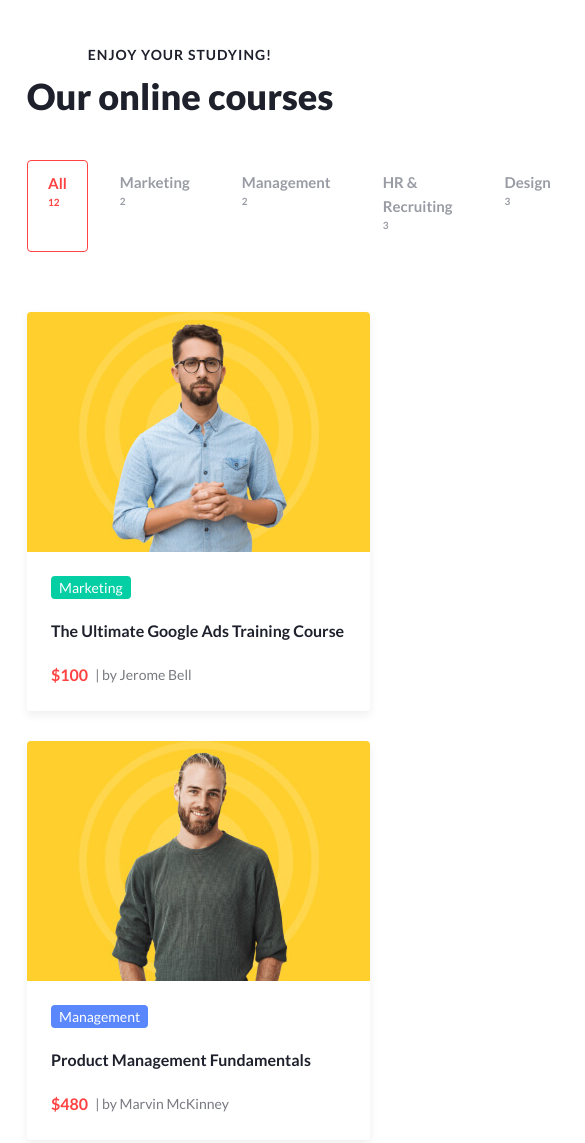
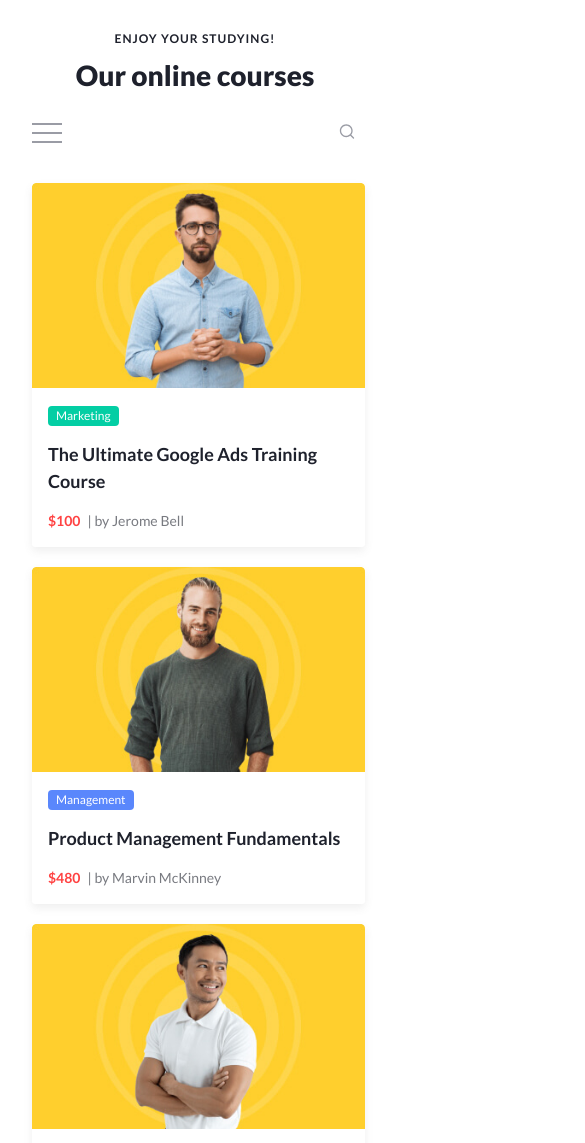
Before and after one commit to juliaolee/10X, a plain HTML site: page index.html in a window 390 px wide. Shown: the top 1143 px of the page, 585 px wide, since content can reach past the window. Drawn offline with Linux system fonts and the light colour scheme.

Commit message:
add responsive design

```diff
--- a/index.html
+++ b/index.html
@@ -19,6 +19,11 @@
         <h1 class="header__title">Our online courses</h1>
       </header>
       <nav class="filters">
+        <button class="filters__btn">
+          <span></span>
+          <span></span>
+          <span></span>
+        </button>
         <ul class="filters__list">
           <li class="filters__item filters__item--active">All</li>
           <li class="filters__item">Marketing</li>
--- a/js/main.js
+++ b/js/main.js
@@ -210,5 +210,11 @@ function toggleSearch() {
 mediaQuery.addEventListener("change", handleMediaChange);
 handleMediaChange(mediaQuery);
 
+const filtersBtn = document.querySelector(".filters__btn");
+filtersBtn.addEventListener("click", () => {
+  filtersList.classList.toggle("filters__list--active");
+  filtersBtn.classList.toggle("filters__btn--active");
+});
+
 // Initial render
 filterAndRender();
--- a/styles/main.scss
+++ b/styles/main.scss
@@ -52,11 +52,11 @@ body {
 
 .header {
   text-align: center;
-  padding: 24px 40px 85px 0;
+  padding: 22px 40px 85px 0;
 
   &__subtitle {
     line-height: 150%;
-    margin-bottom: 8px;
+    margin-bottom: 9px;
     letter-spacing: 1px;
     text-transform: uppercase;
   }
@@ -75,6 +75,40 @@ body {
     display: flex;
     list-style: none;
     gap: 12px;
+    transition: transform 0.3s ease;
+  }
+  &__btn {
+    width: 30px;
+    height: 20px;
+    display: flex;
+    flex-direction: column;
+    justify-content: space-between;
+    padding: 0;
+    border: none;
+    background-color: transparent;
+    cursor: pointer;
+    display: none;
+    position: relative;
+    z-index: 111;
+
+    span {
+      height: 2px;
+      width: 100%;
+      background-color: $text-grey;
+      transition: all 0.3s ease;
+    }
+
+    &--active {
+      span:nth-child(1) {
+        transform: rotate(45deg) translate(5px, 5px);
+      }
+      span:nth-child(2) {
+        opacity: 0;
+      }
+      span:nth-child(3) {
+        transform: rotate(-45deg) translate(7px, -6px);
+      }
+    }
   }
 
   &__item {
@@ -91,6 +125,10 @@ body {
       border-radius: 4px;
     }
   }
+
+  &__list--active {
+    transform: translateY(0) !important;
+  }
 }
 .filter-count {
   font-size: 10px;
@@ -104,10 +142,11 @@ body {
 
   &__input {
     width: 100%;
-    padding: 11px 122px 12px 16px;
+    padding: 11px 40px 12px 16px;
     border: 1px solid #d7dadd;
     border-radius: 4px;
     line-height: 150%;
+    transition: width 0.3s ease, opacity 0.3s ease;
   }
 
   &__icon {
@@ -115,6 +154,14 @@ body {
     right: 10px;
     top: 50%;
     transform: translateY(-50%);
+    cursor: pointer;
+    z-index: 1;
+  }
+
+  &--active &__input {
+    width: 100%;
+    opacity: 1;
+    display: block;
   }
 }
 
@@ -162,8 +209,9 @@ body {
     @include flex-center;
 
     img {
-      width: 390px;
-      height: 240px;
+      width: 100%;
+      height: auto;
+      aspect-ratio: 390/240;
     }
   }
   &__details {
@@ -225,15 +273,30 @@ body {
     line-height: 150%;
   }
 }
+
 @media (max-width: 1190px) {
   .search {
     &__input {
       padding: 11px 35px 12px 16px;
     }
   }
+
+  .container {
+    max-width: 100%;
+    padding: 0 15px;
+  }
+
+  .courses__grid {
+    grid-template-columns: repeat(auto-fit, minmax(280px, 1fr));
+    gap: 20px;
+  }
+
+  .card {
+    max-width: none;
+  }
 }
 
-@media (max-width: 1100px) {
+@media (max-width: 1125px) {
   .header {
     padding: 24px 30px 40px 0;
 
@@ -249,27 +312,27 @@ body {
     min-width: auto;
 
     &__input {
+      width: 0;
       opacity: 0;
-      padding: 11px 20px 12px 16px;
+      padding: 11px 40px 12px 16px;
       display: none;
+      transition: width 0.3s ease, opacity 0.3s ease;
     }
 
     &__icon {
-      position: absolute;
-      right: 50px;
-      position: static;
-      transform: none;
       cursor: pointer;
     }
 
     &--active {
-      .search__input {
+      width: 100%;
+
+      &__input {
         display: block;
         opacity: 1;
-        width: 150px;
+        width: 100%;
       }
 
-      .search__icon {
+      &__icon {
         position: absolute;
         right: 16px;
         top: 50%;
@@ -290,6 +353,106 @@ body {
     }
   }
   .filters {
-    font-size: 15px;
+    font-size: 14px;
+    justify-content: flex-start;
+    position: relative;
+
+    &__btn {
+      display: flex;
+      margin-right: 15px;
+    }
+    &__list {
+      background-color: rgb(255, 255, 255, 1);
+      position: absolute;
+      z-index: 110;
+      flex-direction: column;
+      left: 0;
+      right: 0;
+      top: 45px;
+      bottom: 0;
+      align-items: flex-start;
+      height: 38vh;
+      padding: 20px 44px;
+      transform: translateY(-200%);
+      transition: transform 0.3s ease;
+      box-shadow: 0px 5px 5px rgba(102, 102, 102, 0.1);
+      &--active {
+        transform: translateY(0);
+      }
+    }
+
+    &__item {
+      width: 100%;
+      text-align: left;
+    }
+  }
+
+  .search {
+    margin-left: auto;
   }
 }
+
+@media (max-width: 768px) {
+  body {
+    padding: 10px;
+  }
+
+  .header {
+    padding: 20px 0 30px 0;
+
+    &__title {
+      font-size: 28px;
+    }
+
+    &__subtitle {
+      font-size: 12px;
+    }
+  }
+
+  .filters {
+    margin-bottom: 40px;
+    &__list {
+      padding: 20px 30px;
+    }
+  }
+
+  .courses__grid {
+    grid-template-columns: 1fr;
+    gap: 20px;
+  }
+
+  .courses__load-more {
+    margin: 50px auto;
+    font-size: 14px;
+  }
+
+  .card {
+    &__info {
+      padding: 16px;
+    }
+
+    &__title {
+      font-size: 18px;
+      margin: 15px 0;
+    }
+
+    &__category {
+      font-size: 12px;
+    }
+
+    &__price,
+    &__author {
+      font-size: 14px;
+    }
+  }
+}
+
+@media (max-width: 320px) {
+  .container {
+    padding: 0 5px;
+  }
+
+  .search--active .search__input {
+    width: 100%;
+  }
+}
```
Also changed, not shown: styles/main.css, 1 other file.
